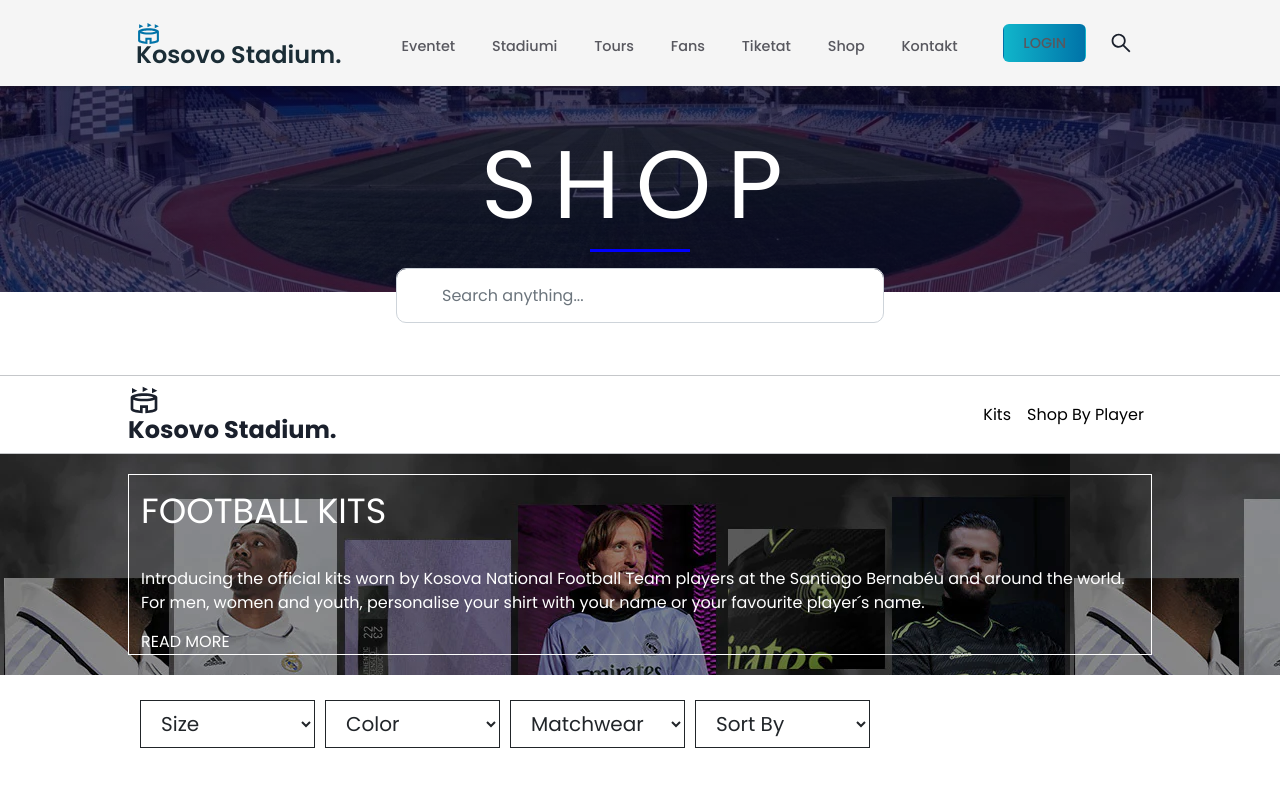
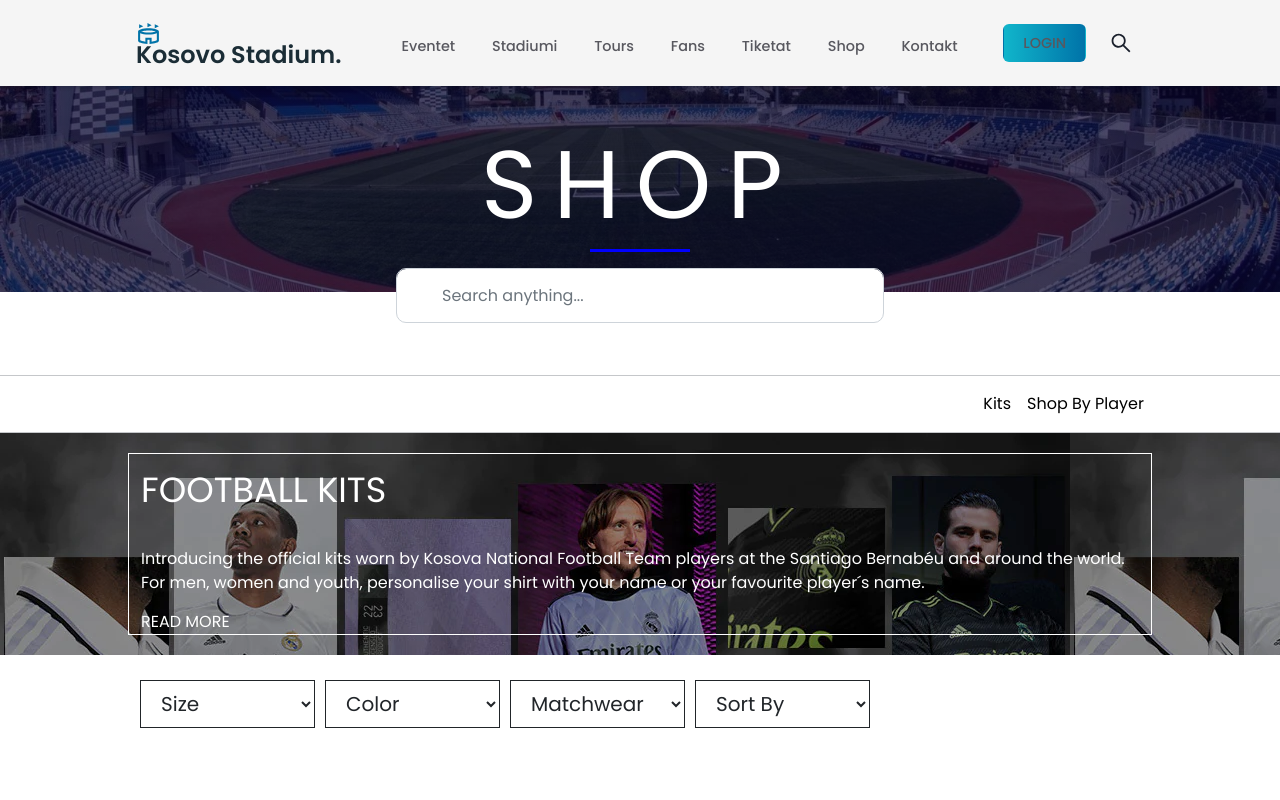
Before and after one commit to RigonP/Sistem-per-menaxhimin-e-stadiumit, a React (Create React App) app: page /kits in a window 1280 px wide. Shown: the top 800 px of the page. Built offline with nearby package versions, Linux system fonts and the light colour scheme.

Commit message:
Ndryshimi i pw

```diff
--- a/src/Components/Shop/Shop.jsx
+++ b/src/Components/Shop/Shop.jsx
@@ -1,4 +1,5 @@
 import React, {useEffect} from 'react';
+import axios from 'axios';
 import { useState } from "react";
 import './shop.css'
 
@@ -67,6 +68,7 @@ import 'aos/dist/aos.js';
 
 
 const Shop = () => {
+
 
   useEffect(() => {
     Aos.init({duration: 2000})
--- a/src/Components/ShopNavbar/ShopN.jsx
+++ b/src/Components/ShopNavbar/ShopN.jsx
@@ -15,11 +15,7 @@ const ShopN = () => {
   },[])
   return (
     <Navbar className='container' expand="md">
-            <div className="logoDiv">
-                <Link to="/" className="logo flex">
-                    <h1 className="logo-text"><MdOutlineStadium className="icon"/> Kosovo Stadium.</h1>
-                </Link>
-            </div>
+
       <Navbar.Toggle aria-controls="basic-navbar-nav" data-target="#basic-navbar-nav" />
       <Navbar.Collapse id="basic-navbar-nav">
         <Nav className="ml-auto">
```
Also changed, not shown: 1 other file (tests, documents, lock files or other folders).
